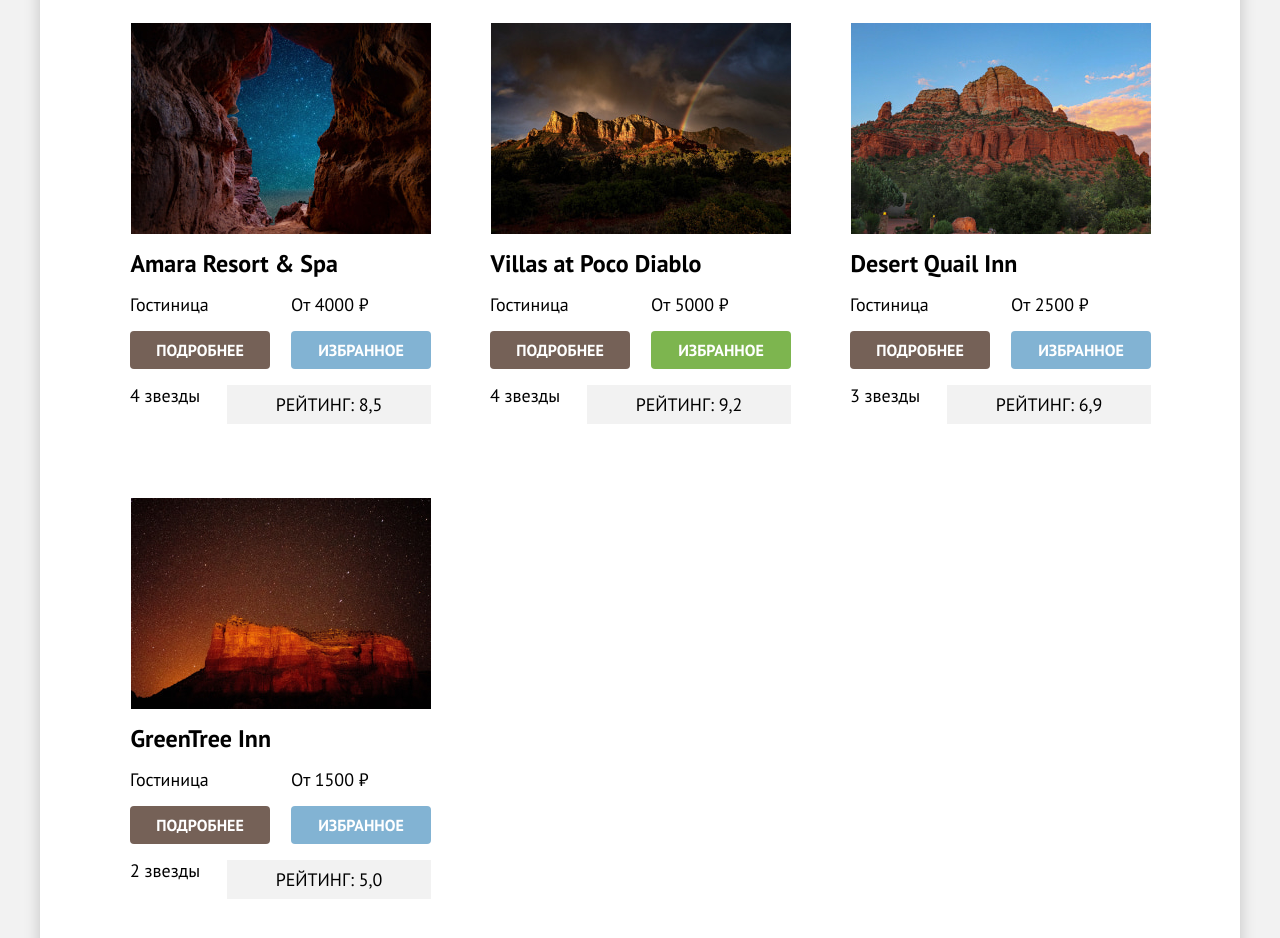
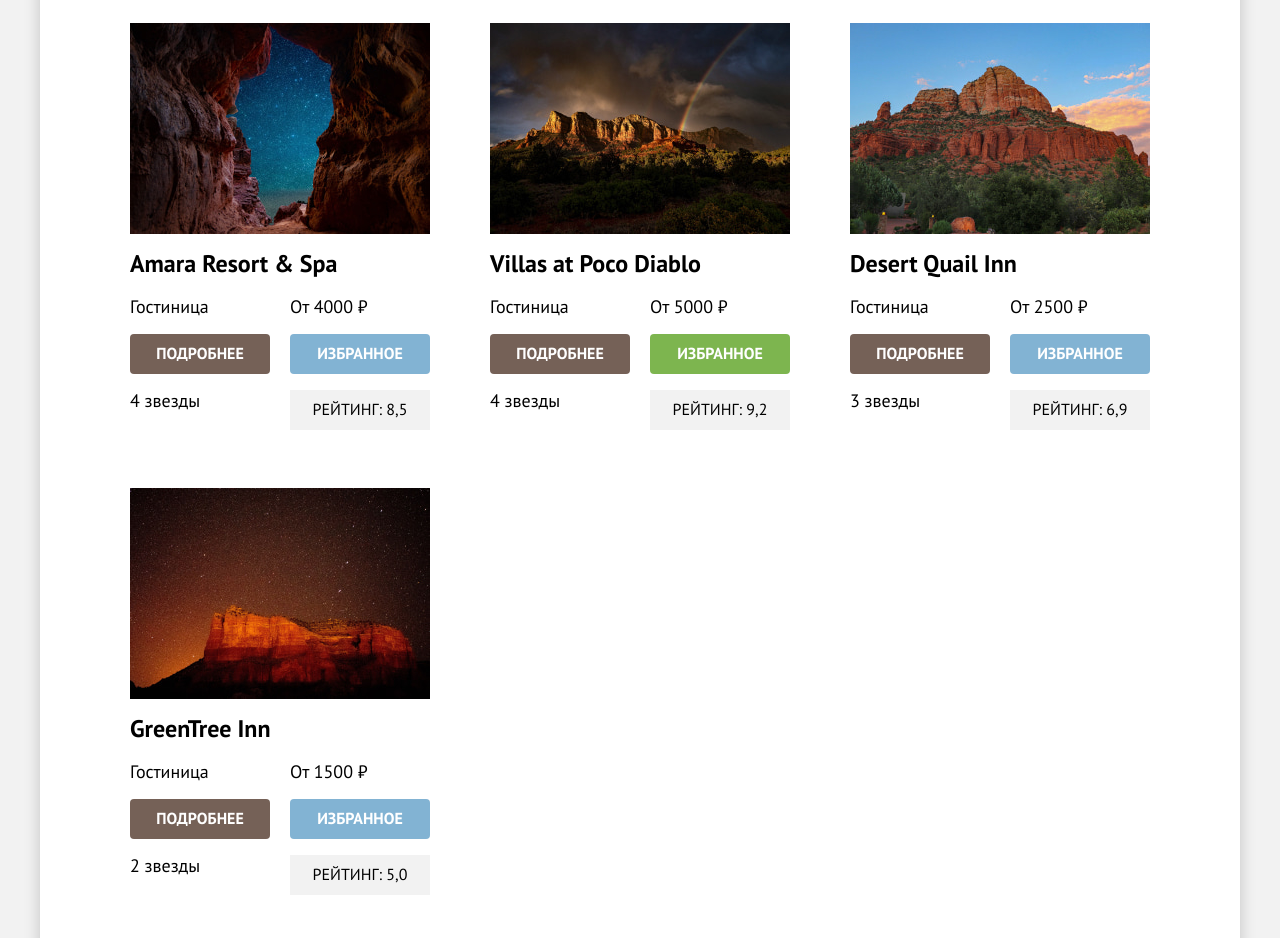
Before and after one commit to htmlacademy-htmlcss/1483579-sedona-34, a plain HTML site: page catalog.html in a window 1280 px wide. Shown: the part 614-1552 px from the top of the page. Drawn offline with Linux system fonts and the light colour scheme.

Commit message:
Change files

```diff
--- a/catalog.html
+++ b/catalog.html
@@ -142,77 +142,71 @@
           </div>
         </div>
         <div class="cards_container">
-          <div class="hotel_card">
-            <a class="hotels_card_link" href="#">
+          <div class="card_grid hotel_card">
+            <a class="card_link_title hotels_card_link" href="#">
               <h3 class="middle_titile">Amara Resort & Spa</h3>
+            </a>
+            <a class="card_link_img hotels_card_link" href="#">
               <img class="catalog_img" src="images/catalog-context/amara-optimized.jpg" width="300px" height="211px" alt="Amara Resort & Spa.">
             </a>
-            <div class="card-description">
-              <span class="card_description_content">Гостиница</span>
-              <span class="card_description_content">От 4000 ₽</span>
+            <span class="hotel">Гостиница</span>
+            <span class="price">От 4000 ₽</span>
+            <a class="button main_button" href="#">Подробнее</a>
+            <a class="button additional_button" href="#">Избранное</a>
+            <div class="stars">
+              <span class="four_star">4 звезды</span>
             </div>
-            <div class="cards_buttons">
-              <a class="button main_button card_description_content" href="#">Подробнее</a>
-              <a class="button additional_button card_description_content" href="#">Избранное</a>
-            </div>
-            <div class="stars_rating">
-              <span class="four_star card_description_content">4 звезды</span>
-              <span class="rating card_description_content">Рейтинг: 8,5</span>
-            </div>
+            <span class="rating">Рейтинг: 8,5</span>
           </div>
-          <div class="hotel_card">
-            <a class="hotels_card_link" href="#">
+          <div class="card_grid hotel_card">
+            <a class="card_link_title hotels_card_link" href="#">
               <h3 class="middle_titile">Villas at Poco Diablo</h3>
+            </a>
+            <a class="card_link_img hotels_card_link" href="#">
               <img class="catalog_img" src="images/catalog-context/villas-optimazed.jpg" width="300px" height="211px" alt="Villas at Poco Diablo.">
             </a>
-            <div class="card-description">
-              <span class="card_description_content">Гостиница</span>
-              <span class="card_description_content">От 5000 ₽</span>
+            <span class="hotel">Гостиница</span>
+            <span class="price">От 5000 ₽</span>
+            <a class="button main_button" href="#">Подробнее</a>
+            <a class="button button_favorite" href="#">Избранное</a>
+            <div class="stars">
+              <span class="four_star">4 звезды</span>
             </div>
-            <div class="cards_buttons">
-              <a class="button main_button card_description_content" href="#">Подробнее</a>
-              <a class="button button_favorite card_description_content" href="#">Избранное</a>
-            </div>
-            <div class="stars_rating">
-              <span class="four_star card_description_content">4 звезды</span>
-              <span class="rating card_description_content">Рейтинг: 9,2</span>
-            </div>
+            <span class="rating">Рейтинг: 9,2</span>
           </div>
-          <div class="hotel_card">
-            <a class="hotels_card_link" href="#">
+          <div class="card_grid hotel_card">
+            <a class="card_link_title hotels_card_link" href="#">
               <h3 class="middle_titile">Desert Quail Inn</h3>
+            </a>
+            <a class="card_link_img hotels_card_link" href="#">
               <img class="catalog_img" src="images/catalog-context/desert-optimazed.jpg" width="300px" height="211px" alt="Desert Quail Inn.">
             </a>
-            <div class="card-description">
-              <span class="card_description_content">Гостиница</span>
-              <span class="card_description_content">От 2500 ₽</span>
+            <span class="hotel">Гостиница</span>
+            <span class="price">От 2500 ₽</span>
+            <a class="button main_button" href="#">Подробнее</a>
+            <a class="button additional_button" href="#">Избранное</a>
+            <div class="stars">
+              <span class="three_star">3 звезды</span>
             </div>
-            <div class="cards_buttons">
-              <a class="button main_button card_description_content" href="#">Подробнее</a>
-              <a class="button additional_button card_description_content" href="#">Избранное</a>
+            <span class="rating ">Рейтинг: 6,9</span>
+          </div>
+
+
+          <div class="card_grid hotel_card">
+            <a class="card_link_title hotels_card_link" href="#">
+              <h3 class="middle_titile">GreenTree Inn</h3>
+            </a>
+            <a class="card_link_img hotels_card_link" href="#">
+              <img class="catalog_img" src="images/catalog-context/greentree-optimized.jpg" width="300px" height="211px" alt="GreenTree Inn.">
+            </a>
+            <span class="hotel">Гостиница</span>
+            <span class="price">От 1500 ₽</span>
+            <a class="button main_button" href="#">Подробнее</a>
+            <a class="button additional_button" href="#">Избранное</a>
+            <div class="stars">
+              <span class="two_star">2 звезды</span>
             </div>
-            <div class="stars_rating">
-              <span class="three_star card_description_content">3 звезды</span>
-               <span class="rating card_description_content">Рейтинг: 6,9</span>
-            </div>
-          </div>
-          <div class="hotel_card">
-            <a class="hotels_card_link" href="#">
-              <h3 class="middle_titile">GreenTree Inn</h3>
-              <img class="catalog_img" src="images/catalog-context/greentree-optimized.jpg" width="300px" height="211px" alt="Фото GreenTree Inn.">
-            </a>
-            <div class="card-description">
-              <span class="card_description_content">Гостиница</span>
-              <span class="card_description_content">От 1500 ₽</span>
-            </div>
-            <div class="cards_buttons">
-              <a class="button main_button card_description_content" href="#">Подробнее</a>
-              <a class="button additional_button card_description_content" href="#">Избранное</a>
-            </div>
-            <div class="stars_rating">
-              <span class="two_star card_description_content">2 звезды</span>
-              <span class="rating card_description_content">Рейтинг: 5,0</span>
-            </div>
+            <span class="rating">Рейтинг: 5,0</span>
           </div>
         </div>
         <div class="catalog_main_footer">
--- a/styles/styles.css
+++ b/styles/styles.css
@@ -141,6 +141,7 @@ input.email {
 .subscription {
   min-width: 806px;
   margin-top: 46px;
+  display: flex;
 }
 
 .email {
@@ -475,8 +476,6 @@ li.advantages_item:nth-child(n+3):not(.advantages_item_additional) {
 
 .hotel_card {
   min-width: 341px;
-  display: flex;
-  flex-direction: column;
   box-sizing: border-box;
   padding: 20px;
 }
@@ -486,43 +485,67 @@ li.advantages_item:nth-child(n+3):not(.advantages_item_additional) {
 }
 
 .hotels_card_link {
-  display: flex;
-  flex-direction: column;
   text-decoration: none;
-  align-items: center;
   color: inherit;
 }
 
 .hotels_card_link>h3 {
   min-width: 300px;
-  margin: 16px 0;
   text-align: start;
 }
 
-.card-description,
-.cards_buttons,
-.stars_rating {
-  display: flex;
-  justify-content: space-between;
-  margin-bottom: 16px;
+/*GRID BEG*/
+.card_grid{
+  display: grid;
+  grid-template-columns: 140px 140px;
+  grid-template-rows: auto 30px 22px 40px 40px;
+  gap: 16px 20px
 }
 
-.card_description_content {
-  text-align: start;
-  width: 140px;
+.card_link_title {
+  display: grid;
+  grid-row: 2;
+  grid-column: 1/ span 2;
+  justify-self: start;
 }
 
-.catalog_img {
-  order: -1;
+.card_link_img {
+  display: grid;
+  grid-row: 1;
+}
+
+.hotel {
+  grid-row: 3;
+  grid-column: 1;
+  justify-self: start;
+}
+
+.price {
+  grid-row: 3;
+  grid-column: 2;
+  justify-self: start;
+}
+
+.stars {
+  grid-row: 5;
+  grid-column: 1;
+  justify-self: start;
 }
 
 .rating {
+  grid-row: 5;
+  grid-column: 2;
+  justify-self: start;
+  font-size: 16px;
+  box-sizing: border-box;
   background-color: rgba(242, 242, 242);
   text-transform: uppercase;
-  min-width: 160px;
+  min-width: 140px;
   padding: 9px 22px;
   text-align: center;
 }
+
+/*GRID END*/
 
 .counter {
   color: rgb(255, 255, 255);
@@ -543,7 +566,7 @@ li.advantages_item:nth-child(n+3):not(.advantages_item_additional) {
   font-weight: 700;
   line-height: 36px;
   text-align: center;
-
+  padding: 12px 25px;
   background-color: rgba(130, 179, 211, 1);
   color: rgb(255, 255, 255);
 }
@@ -566,10 +589,19 @@ li.advantages_item:nth-child(n+3):not(.advantages_item_additional) {
 .catalog_main_footer {
   display: flex;
   justify-content: space-between;
+  align-items: center;
   margin-left: 73px;
   margin-right: 71px;
   max-width: 1057px;
   margin-top: 96px;
+}
+
+.guests_number {
+  margin-left: 50px;
+  padding-top: 14px;
+  width: 160px;
+  padding-left: 20px;
+  padding-bottom: 14px;
 }
 
 .catalog_subscription_block {
@@ -577,10 +609,6 @@ li.advantages_item:nth-child(n+3):not(.advantages_item_additional) {
   padding: 92px 200px;
   background-color: rgb(255, 255, 255);
 }
-
-/*.catalog_subscription_block {
-  background-color: rgb(255, 255, 255);
-}*/
 
 /*КНОПКИ*/
 
@@ -600,12 +628,18 @@ li.advantages_item:nth-child(n+3):not(.advantages_item_additional) {
   background-color: rgba(117, 97, 87);
   padding: 9px 15px;
   box-sizing: border-box;
+
+  grid-row: 4;
+  grid-column: 1;
 }
 
 .additional_button {
   background-color: rgba(130, 179, 211);
   padding: 9px 15px;
   box-sizing: border-box;
+
+  grid-row: 4;
+  grid-column: 2;
 }
 
 .additional_button:first-child {
@@ -616,6 +650,9 @@ li.advantages_item:nth-child(n+3):not(.advantages_item_additional) {
   background: rgba(125, 181, 79);
   padding: 9px 15px;
   box-sizing: border-box;
+
+  grid-row: 4;
+  grid-column: 2;
 }
 
 .reset_button{
```
